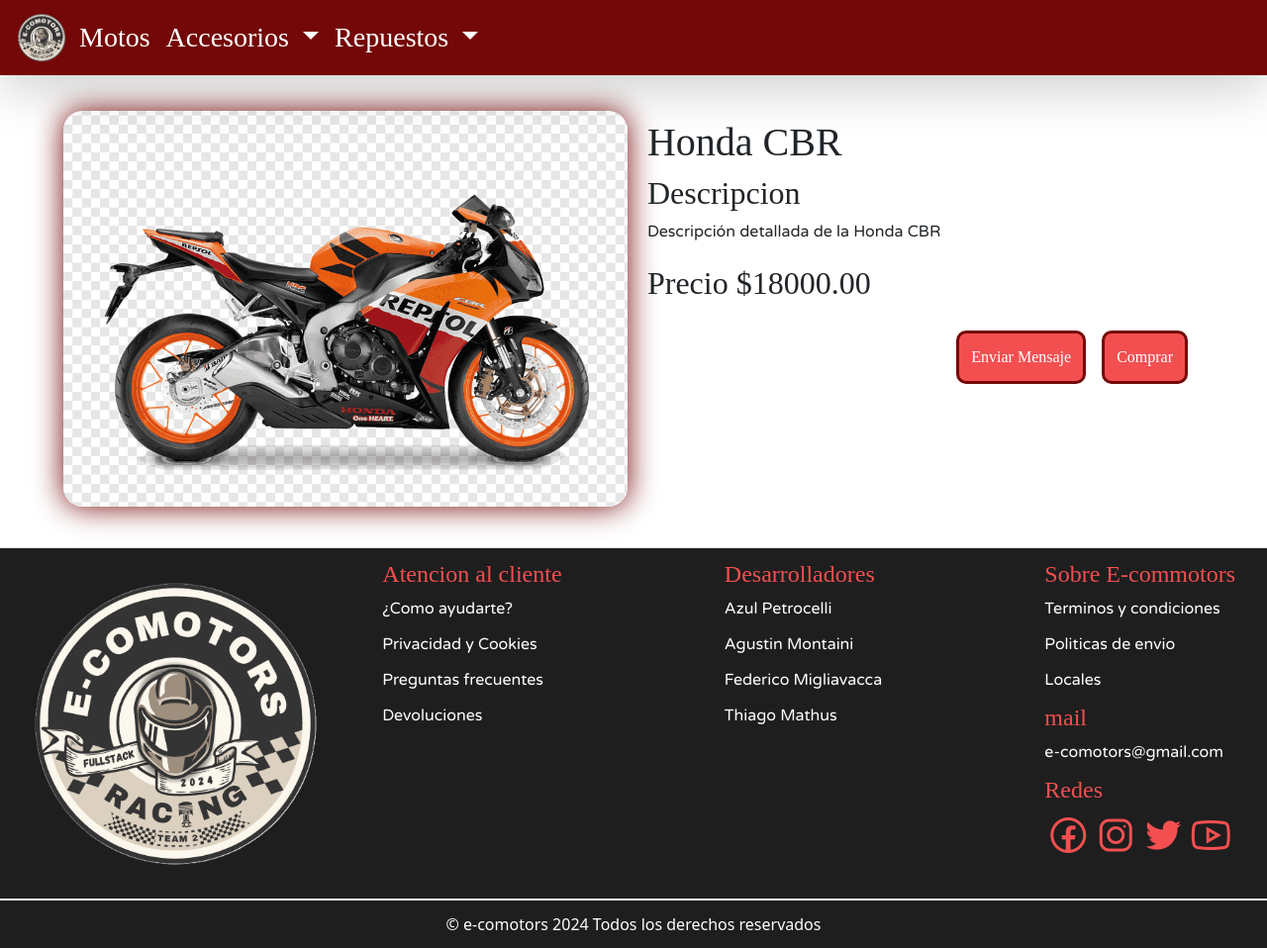
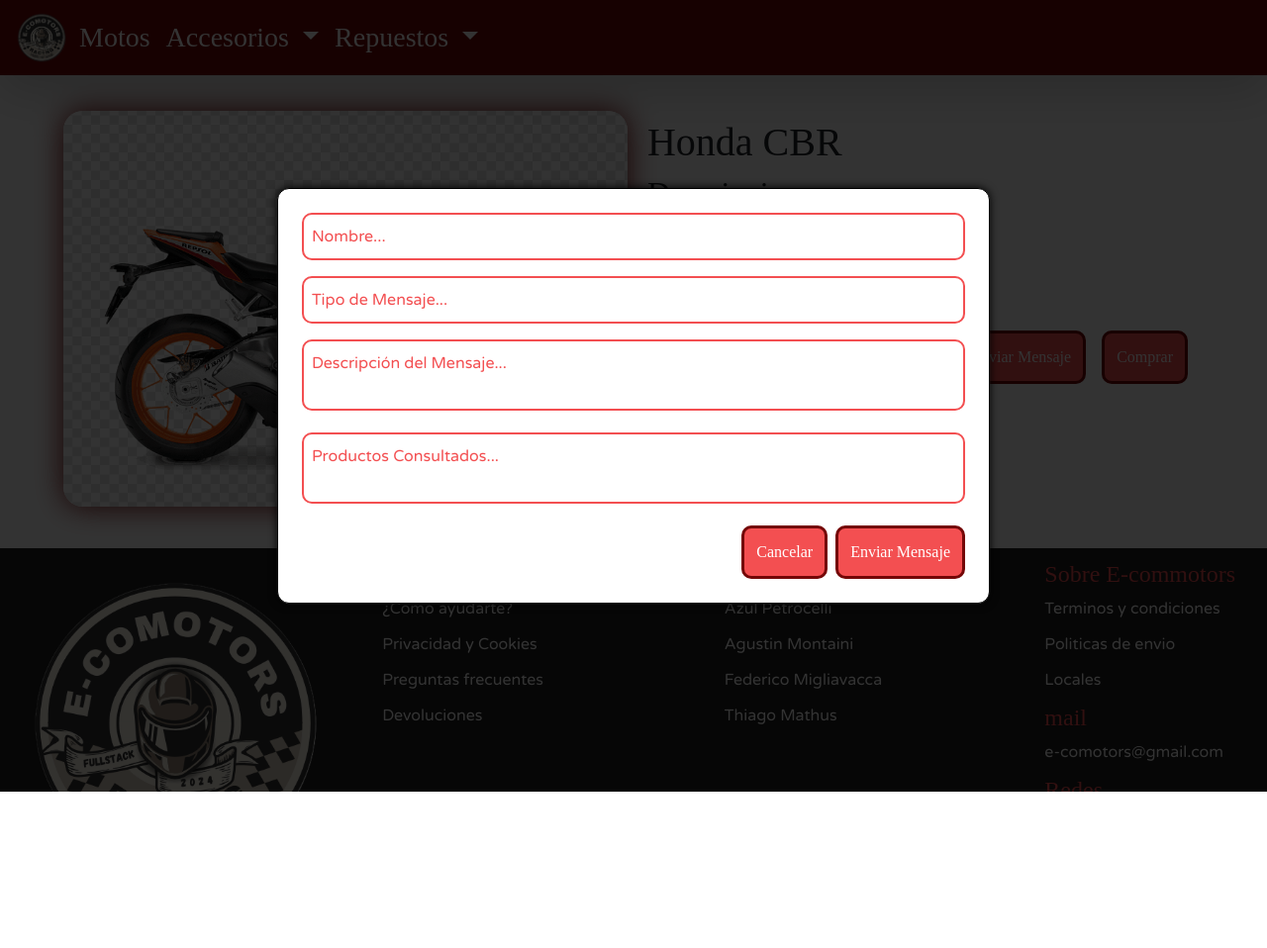
Before and after one commit to AzulPetrocelli/E-commotors-Curso-Web-Full-Stack, a Laravel app: a page that uses E-commotors/resources/views/card.blade.php in a window 1280 px wide. Shown: the whole page at 99% size. After the commit the page ends 800 px from the top, so only its background shows below. Run offline with Laravel 12, Linux system fonts and the light colour scheme; data comes from the database, SQL or seed files in the repository; some web fonts are replaced.

Commit message:
estilos agregados del aside  mensaje falta el js

```diff
--- a/E-commotors/app/Http/Controllers/MotosController.php
+++ b/E-commotors/app/Http/Controllers/MotosController.php
@@ -34,12 +34,12 @@
 
     if (isset($request->min)) {
         // Aplica un filtro de precio mínimo directamente sobre el campo 'precio_base'
-        $query->where('precio_base', '>=', $request->min);
+        $query->where('precio_moto', '>=', $request->min);
     }
 
     if (isset($request->max)) {
         // Aplica un filtro de precio máximo directamente sobre el campo 'precio_base'
-        $query->where('precio_base', '<=', $request->max);
+        $query->where('precio_moto', '<=', $request->max);
     }
 
     $motos = $query->paginate(6); // Paginación de los resultados
@@ -80,7 +80,11 @@
         'id_marca' => 'required|exists:marca,nombre_marca',
         'descripcion_moto' => 'required|string',
         'foto_moto' => 'nullable|image|mimes:jpeg,png,jpg,gif|max:2048',
-    ]);
+    ], [
+        'required' => "Campo obligatorio",
+        'max' => "Sobrepaso el limite de 255 caracteres",
+        'numeric' => "El valor ingresado debe ser un numero",
+     ]);
 
     $moto = new Moto();
     $moto->nombre = $request->nombre;
--- a/E-commotors/public/css/main.css
+++ b/E-commotors/public/css/main.css
@@ -166,6 +166,18 @@
 
 form.agregar-margin {
     margin-top: 100px;
+}
+
+.formulario-base {
+    padding: 24px;
+    border-radius: 12px;
+    background-color: var(--texto-color);
+    display: flex;
+    flex-direction: column;
+    min-width: 300px;
+    gap: 24px;
+    border: 1px #000000 solid;
+    box-shadow: 0px 0px 8px #000000;
 }
 
 .input-form {
--- a/E-commotors/resources/views/Productos/motos.blade.php
+++ b/E-commotors/resources/views/Productos/motos.blade.php
@@ -130,7 +130,6 @@
         <!-- Kilómetros -->
         <section class="filter-group">
             <h3 class="jaro fs-4 mb-2">Precio:</h3>
-            <div class="filter-content collapse show" id="collapse_3">
                 <div class="card-body">
                     <div class="form-row d-flex gap-2">
                         <div class="form-group col-md-6">
@@ -143,8 +142,6 @@
                         </div>
                     </div>
                 </div>
-
-            </div>
         </section>
     </form>
 </aside>
--- a/E-commotors/resources/views/card.blade.php
+++ b/E-commotors/resources/views/card.blade.php
@@ -1,4 +1,27 @@
 @include('header')
+
+<div class="fondo-gris"></div>
+<aside class="position-fixed top-50 start-50 translate-middle w-75" style="z-index:999;">
+    <form action="{{ route('mensaje.store') }}" method="POST" class="formulario-base w-75 mx-auto d-flex flex-column justify-content-center gap-3">
+        @csrf <!-- Token de seguridad de Laravel -->
+        <label for=""><input type="text" name="nombre_mensaje" placeholder="Nombre..." class="input-form"></label>
+        <label for=""><input type="text" name="tipo_mensaje" placeholder="Tipo de Mensaje..." class="input-form"></label>
+        <label for=""><textarea name="descripcion_mensaje" class="input-form" placeholder="Descripción del Mensaje..."></textarea></label>
+        <label for=""><textarea name="productos_consultados" class="input-form" placeholder="Productos Consultados..."></textarea></label>
+
+        <div class="d-flex justify-content-end gap-2">
+            <a href="javascript:window.history.back()" class="boton-principal">Cancelar</a>
+            <button type="submit" class="boton-principal">Enviar Mensaje</button>
+        </div>
+    </form>
+</aside>
+
+<!-- Mostrar mensaje de éxito si existe -->
+@if(session('success'))
+    <div class="alert alert-success w-75 mx-auto my-3">
+        {{ session('success') }}
+    </div>
+@endif
 
 <section class="container-card-view">
     <div class="container-images-card-view">
```
Also changed, not shown: E-commotors/resources/views/Productos/accionMoto.blade.php (+46 -23 lines).
